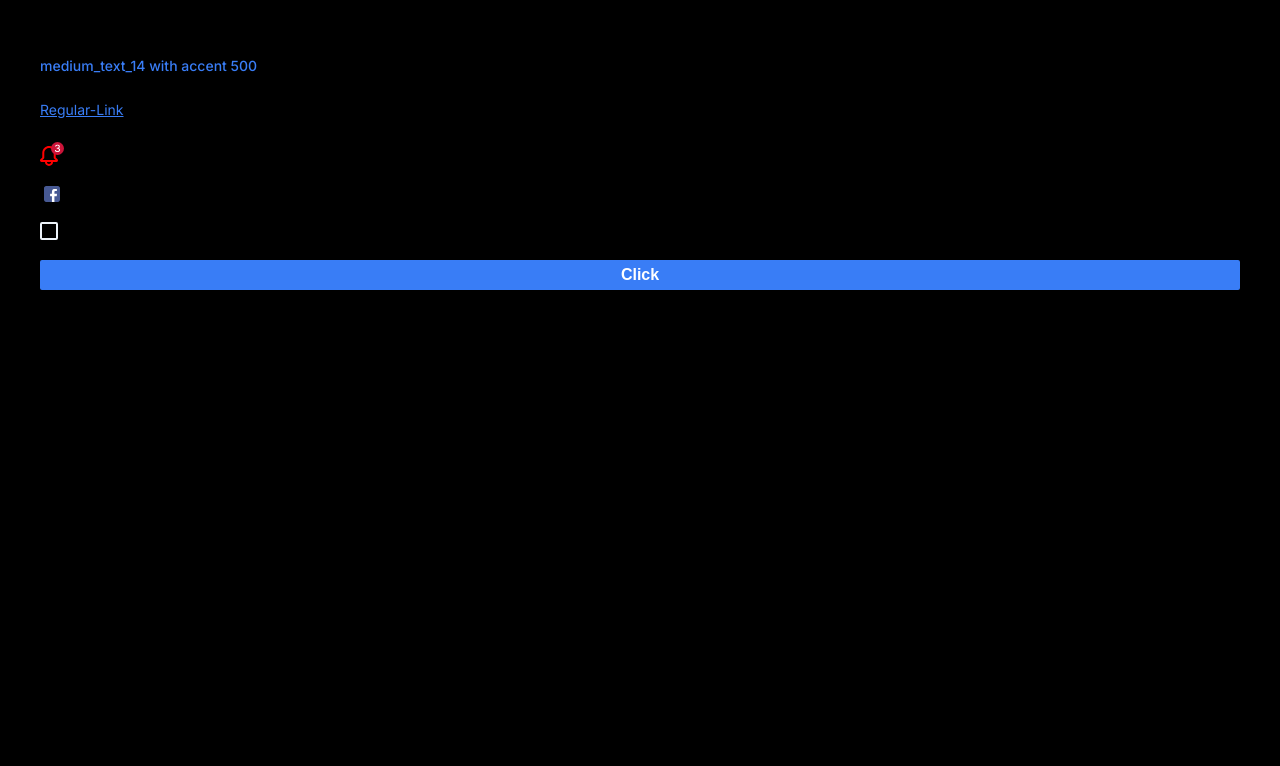
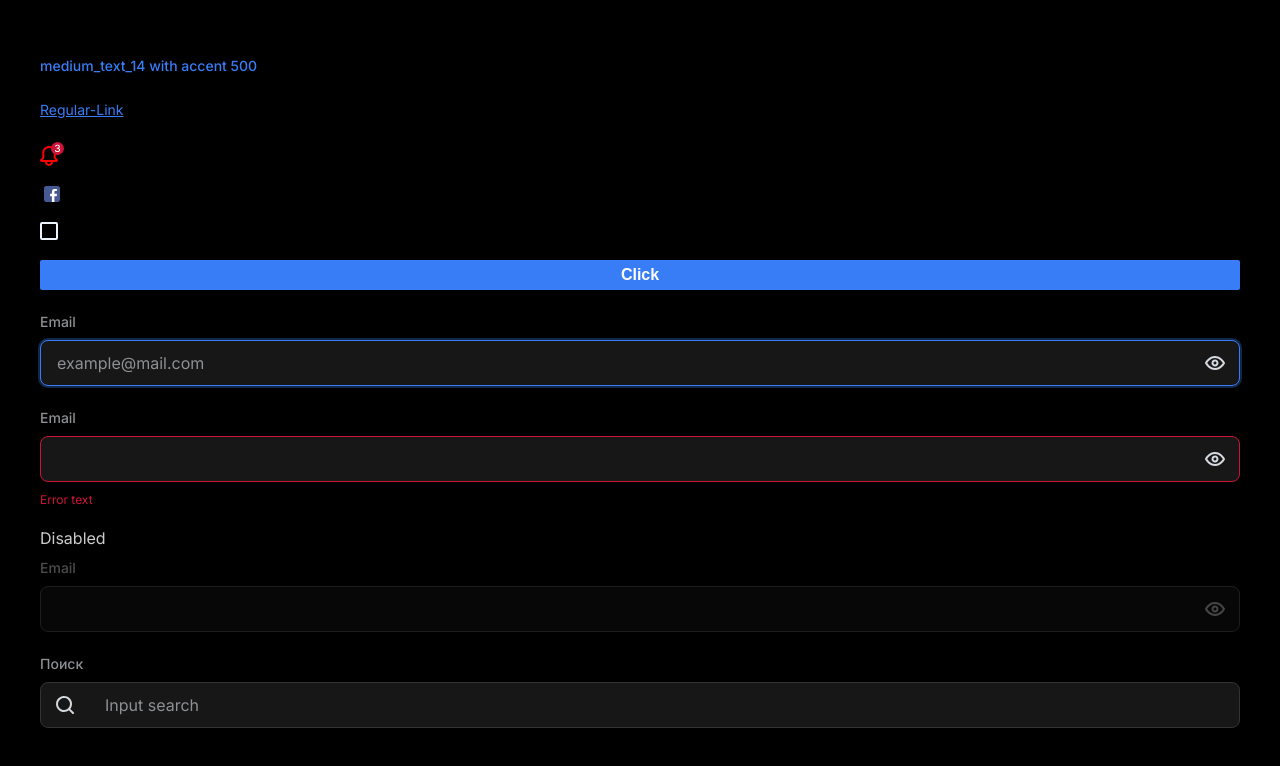
Before and after one commit to redfoxes8/inctagram, a Next.js app: page / in a window 1280 px wide. Shown: the part 152-918 px from the top of the page. Before the commit the page ends 800 px from the top, so only its background shows below. Built offline with nearby package versions, Linux system fonts and the light colour scheme.

Commit message:
feat:add component Input (IN-37)

```diff
--- a/package.json
+++ b/package.json
@@ -18,6 +18,7 @@
     "@hookform/resolvers": "^5.2.2",
     "@radix-ui/react-checkbox": "^1.3.3",
     "@radix-ui/react-dialog": "^1.1.15",
+    "@radix-ui/react-label": "^2.1.8",
     "@radix-ui/react-popover": "^1.1.15",
     "@radix-ui/react-radio-group": "^1.3.8",
     "@radix-ui/react-scroll-area": "^1.2.10",
--- a/src/app/page.tsx
+++ b/src/app/page.tsx
@@ -4,6 +4,7 @@ import styles from "./page.module.css"
 import Image from "next/image"
 import { Checkbox } from "@/shared/ui/Checkbox"
 import { Button } from "@/shared/ui/Button"
+import { Input } from "@/shared/ui/Input"
 
 export default function Home() {
   return (
@@ -29,6 +30,33 @@ export default function Home() {
       <Button variant={"primary"} type={"button"} onClick={() => console.log("click")}>
         Click
       </Button>
+
+      {/* Active */}
+      <div>
+        <Input
+          label="Email"
+          placeholder="example@mail.com"
+          autoFocus
+          rightIcon={<Icon name="eye-outline" />}
+          onRightIconClick={() => console.log("клик по глазу")}
+        />
+      </div>
+      {/* Error */}
+      <Input
+        label="Email"
+        error="Error text"
+        rightIcon={<Icon name="eye-outline" />}
+        onRightIconClick={() => console.log("клик по глазу")}
+      />
+      {/* Disabled */}
+      <div>
+        <p style={{ color: "#ccc", marginBottom: "0.5rem" }}>Disabled</p>
+        <Input label="Email" disabled rightIcon={<Icon name="eye-outline" />} />
+      </div>
+      {/* Пример с иконкой поиска (Search Bar) */}
+      <div>
+        <Input label="Поиск" leftIcon={<Icon name="search-outline" />} placeholder="Input search" />
+      </div>
     </div>
   )
 }
--- /dev/null
+++ b/src/shared/ui/Input/Input.module.css
@@ -0,0 +1,122 @@
+.container {
+  display: flex;
+  flex-direction: column;
+  gap: 6px;
+  width: 100%;
+}
+
+.container.disabledContainer .label {
+  color: var(--dark-100);
+  cursor: default;
+}
+
+.label {
+  font-size: 14px;
+  font-weight: 500;
+  line-height: 24px;
+  color: var(--light-900);
+  cursor: pointer;
+  transition: color 0.2s ease;
+}
+
+.inputWrapper {
+  display: flex;
+  align-items: center;
+  background-color: var(--dark-500);
+  border: 1px solid var(--dark-300);
+  border-radius: 8px;
+  transition: all 0.2s ease;
+}
+
+.inputWrapper:hover {
+  background-color: var(--dark-400);
+  border-color: var(--dark-100);
+}
+
+/* Focus – когда инпут в фокусе */
+.inputWrapper:focus-within {
+  border-color: var(--accent-500);
+  box-shadow: 0 0 0 2px rgb(57 125 246 / 30%);
+  background-color: var(--dark-500);
+}
+
+.inputWrapper.error {
+  border-color: var(--danger-500);
+}
+
+.inputWrapper.error:focus-within {
+  border-color: var(--danger-500);
+  box-shadow: 0 0 0 2px rgb(204 20 57 / 30%);
+}
+
+.inputWrapper.disabled {
+  background-color: var(--dark-700);
+  border-color: var(--dark-300);
+  opacity: 0.6;
+  cursor: not-allowed;
+}
+
+.inputWrapper.disabled:hover {
+  background-color: var(--dark-700);
+  border-color: var(--dark-300);
+}
+
+.input {
+  flex: 1;
+  padding: 10px 16px;
+  background: transparent;
+  border: none;
+  outline: none;
+  color: var(--light-100);
+  font-size: 16px;
+  font-weight: 400;
+  line-height: 24px;
+  font-family: inherit;
+}
+
+.input::placeholder {
+  color: var(--light-900);
+}
+
+.input:disabled {
+  cursor: not-allowed;
+}
+
+.iconLeft,
+.iconRight {
+  display: inline-flex;
+  align-items: center;
+  justify-content: center;
+  background: transparent;
+  border: none;
+  cursor: pointer;
+  padding: 8px;
+  margin: 0 4px;
+  color: var(--light-700);
+  transition: color 0.2s ease;
+  border-radius: 4px;
+}
+
+.iconLeft:focus-visible,
+.iconRight:focus-visible {
+  outline: 2px solid var(--accent-500);
+  outline-offset: 2px;
+}
+
+.iconLeft:hover:not(:disabled),
+.iconRight:hover:not(:disabled) {
+  color: var(--accent-500);
+}
+
+.iconLeft:disabled,
+.iconRight:disabled {
+  cursor: not-allowed;
+  opacity: 0.5;
+}
+
+.errorMessage {
+  font-size: 12px;
+  line-height: 16px;
+  color: var(--danger-500);
+  margin-top: 4px;
+}
--- /dev/null
+++ b/src/shared/ui/Input/Input.tsx
@@ -0,0 +1,77 @@
+"use client"
+
+import React from "react"
+import * as Label from "@radix-ui/react-label"
+import clsx from "clsx"
+import s from "./Input.module.css"
+
+export type InputProps = React.InputHTMLAttributes<HTMLInputElement> & {
+  label?: string
+  error?: string
+  leftIcon?: React.ReactNode
+  rightIcon?: React.ReactNode
+  onRightIconClick?: () => void
+  onLeftIconClick?: () => void
+}
+
+export const Input = ({
+  label,
+  error,
+  leftIcon,
+  rightIcon,
+  onRightIconClick,
+  onLeftIconClick,
+  disabled,
+  id,
+  className,
+  ...props
+}: InputProps) => {
+  const inputId = id || label?.toLowerCase().replace(/\s/g, "-")
+
+  return (
+    <div className={clsx(s.container, { [s.disabledContainer]: disabled }, className)}>
+      {label && (
+        <Label.Root htmlFor={inputId} className={s.label}>
+          {label}
+        </Label.Root>
+      )}
+      <div className={clsx(s.inputWrapper, { [s.error]: error, [s.disabled]: disabled })}>
+        {leftIcon && (
+          <button
+            type="button"
+            className={s.iconLeft}
+            onClick={onLeftIconClick}
+            disabled={disabled}
+            aria-label="search"
+          >
+            {leftIcon}
+          </button>
+        )}
+        <input
+          id={inputId}
+          className={s.input}
+          disabled={disabled}
+          aria-invalid={!!error}
+          aria-describedby={error ? `${inputId}-error` : undefined}
+          {...props}
+        />
+        {rightIcon && (
+          <button
+            type="button"
+            className={s.iconRight}
+            onClick={onRightIconClick}
+            disabled={disabled}
+            aria-label="Show password"
+          >
+            {rightIcon}
+          </button>
+        )}
+      </div>
+      {error && (
+        <div id={`${inputId}-error`} className={s.errorMessage}>
+          {error}
+        </div>
+      )}
+    </div>
+  )
+}
--- /dev/null
+++ b/src/shared/ui/Input/index.ts
@@ -0,0 +1 @@
+export { Input } from "./Input"
```
Also changed, not shown: 1 other file (tests, documents, lock files or other folders).
